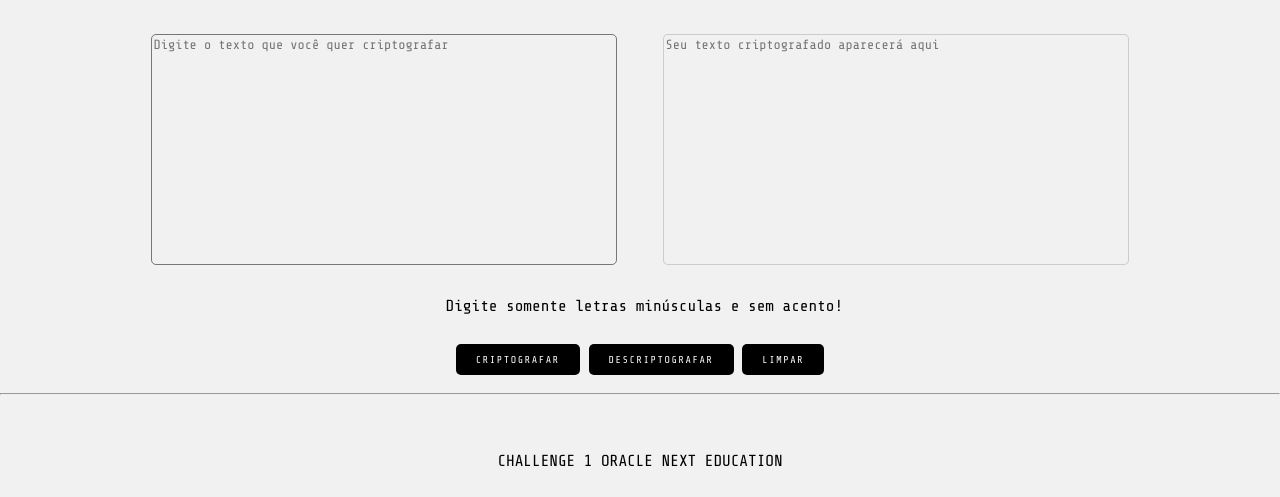
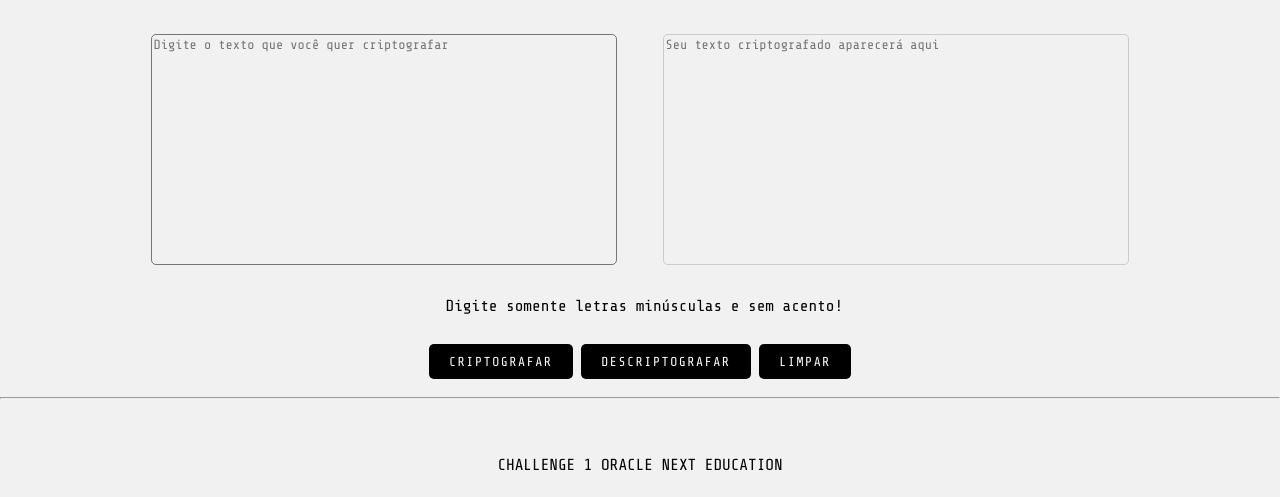
Before and after one commit to vicentestrela/encriptador-oracle-next-education, a plain HTML site: page index.html in a window 1280 px wide. Shown: the part 125-622 px from the top of the page. Drawn offline with nearby package versions, Linux system fonts and the light colour scheme.

Commit message:
encriptadorv1.4

```diff
--- a/css/mobile.css
+++ b/css/mobile.css
@@ -16,9 +16,10 @@
     max-height: 180px;
     margin-bottom: 10px;
 }
-
 .bt {
-    font-size: 13px;
+    font-size: 10px;
+    padding: 5px 10px;
+    border-radius: 3px;
     margin-bottom: 0px;
 }
 hr {
--- a/css/style.css
+++ b/css/style.css
@@ -56,7 +56,7 @@ body, textarea, button{
     color: white;
     padding: 10px 20px;
     text-decoration: none;
-    font-size: 10px;
+    font-size: 13px;
     letter-spacing: 0.1rem;
     cursor: pointer;
     text-transform: uppercase;
```
Also changed, not shown: assets/one.png.
